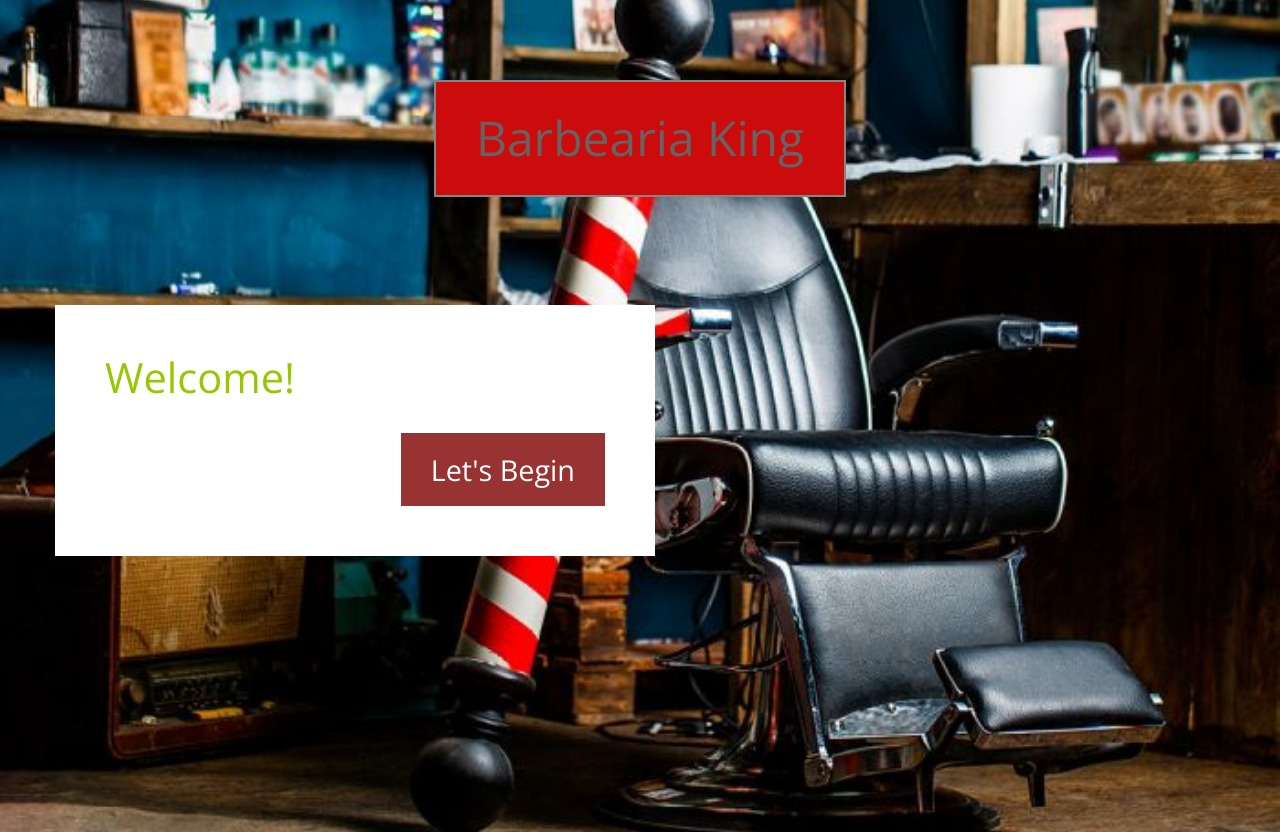
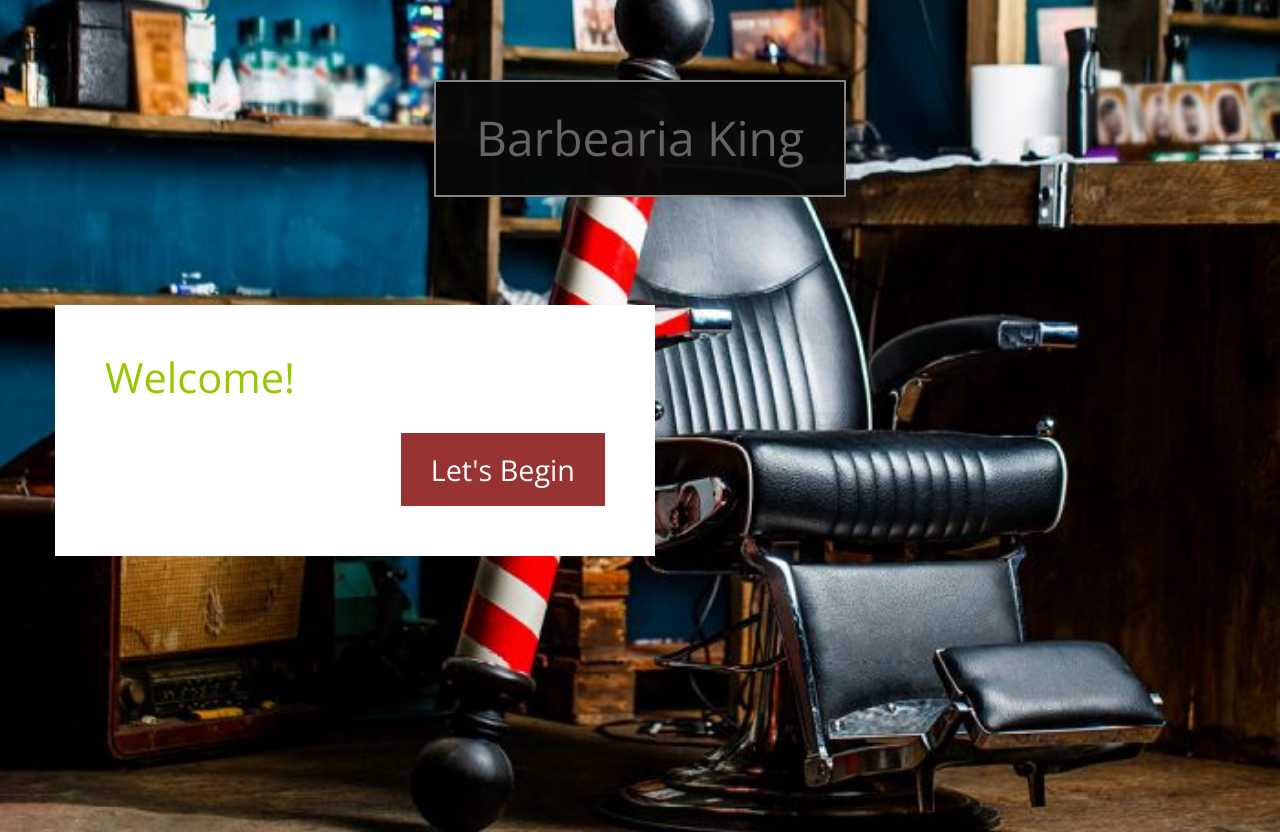
Before and after one commit to gabrielPGdearaujo/gabriePGdearaujo.github.io, a plain HTML site: page index.html in a window 1280 px wide. Shown: the top 832 px of the page. Drawn offline with nearby package versions, Linux system fonts and the light colour scheme.

Commit message:
Ajuste css

```diff
--- a/css/templatemo-style.css
+++ b/css/templatemo-style.css
@@ -62,7 +62,7 @@ p {
 	display: inline-block;
 	font-size: 3rem;
 	padding: 30px 40px;
-	background-color:rgb(204, 12, 12) ;
+	background-color:rgba(8, 8, 8, 0.973) ;
 }
 
 .tm-textbox {
```
